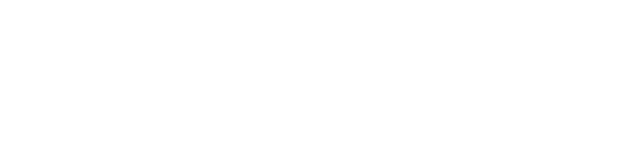
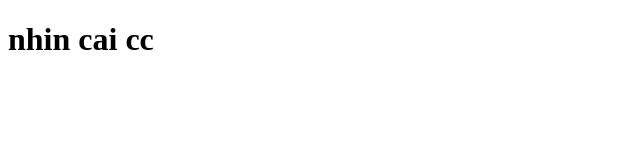
Before and after one commit to khangduy230/du-an-2, a plain HTML site: page index.html in a window 1280 px wide. Shown: the whole page, without its empty margins (0-640 px from the left). Drawn offline with Linux system fonts and the light colour scheme.

Commit message:
sua doi lan 1

```diff
--- a/index.html
+++ b/index.html
@@ -5,5 +5,7 @@
     <meta name="viewport" content="width=device-width, initial-scale=1.0" />
     <title>nhin la biet tu hoc roi</title>
   </head>
-  <body></body>
+  <body>
+    <h1>nhin cai cc</h1>
+  </body>
 </html>
```
